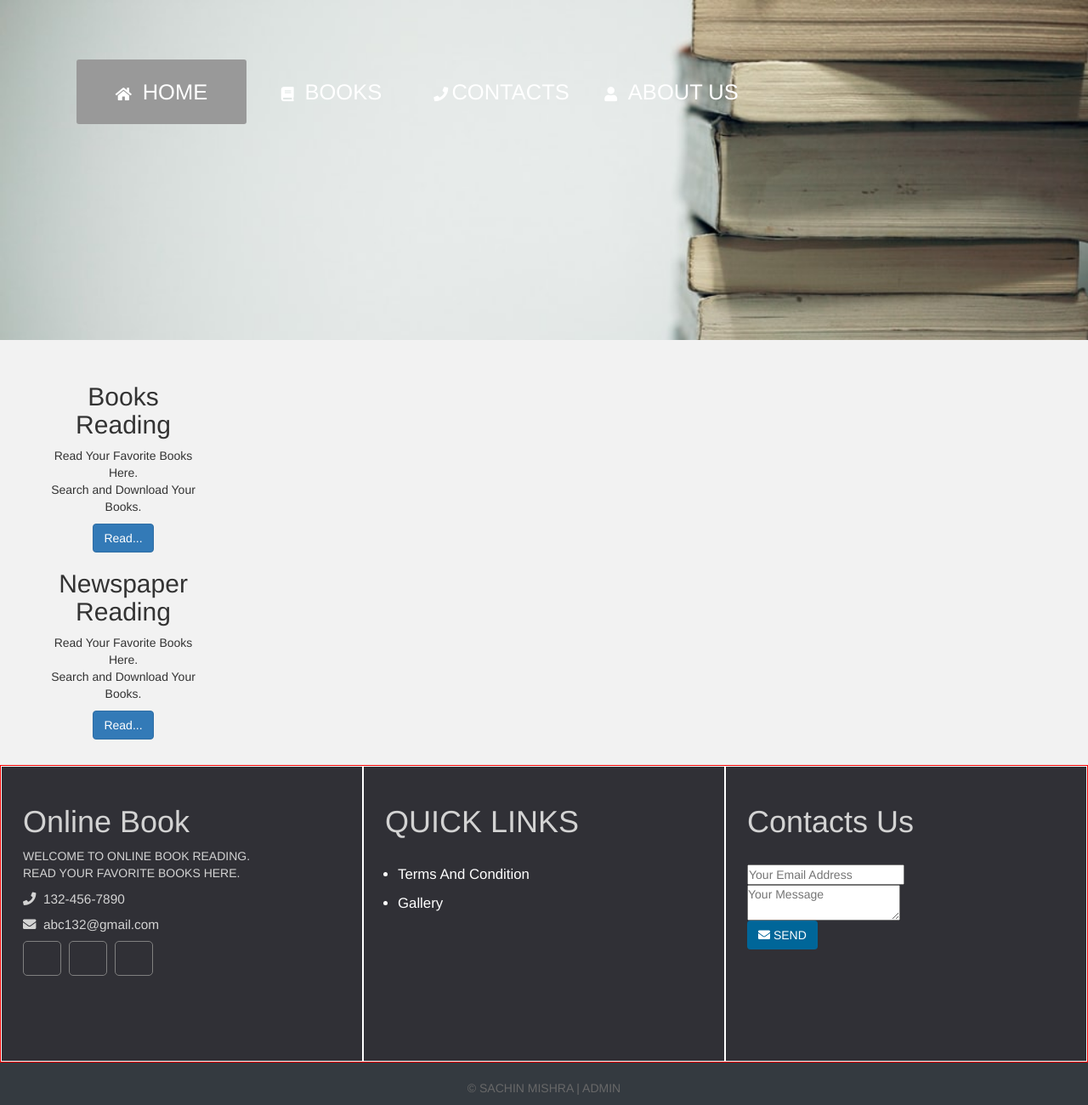
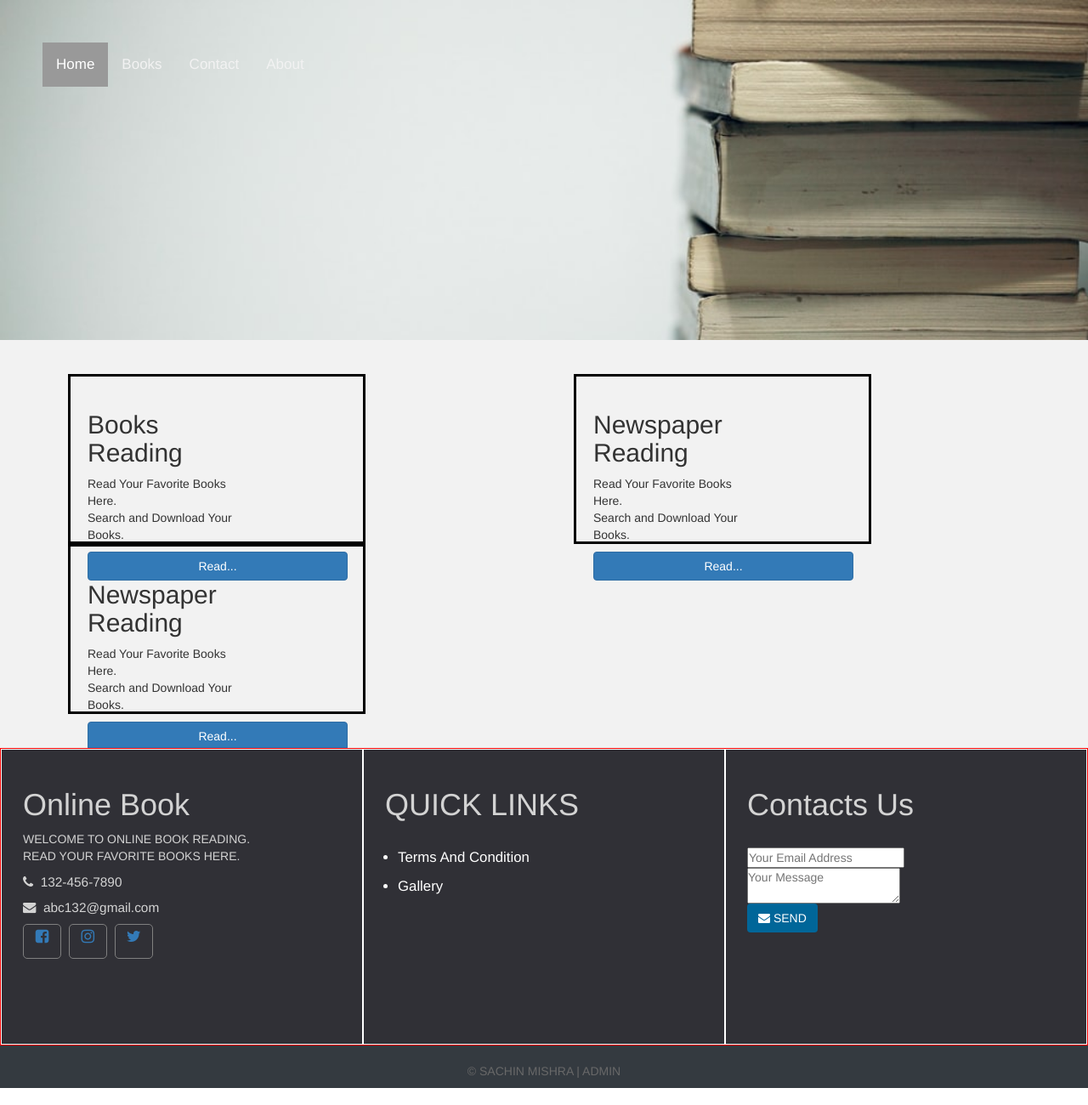
Before and after one commit to 5sachin/SAMPLE-WEBSITE, a Jekyll site: the page index.html, which Jekyll copies as it is, in a window 1280 px wide. Shown: the whole page at 85% size. Built offline with Jekyll 4.4.1, drawn with Linux system fonts in a browser that asks for light colours; a script that is not in the unit is left out.

Commit message:
Sample Webiste

```diff
--- a/css/book.css
+++ b/css/book.css
@@ -11,6 +11,7 @@
   min-height: 100%;
 }
 header{
+  overflow: hidden;
   padding: 50px;
   height: 400px;
   background-image: url("../images/background.jpg");
@@ -27,43 +28,59 @@
   margin: 0 auto;
   padding: 30px 20px;
   min-height: calc(100vh - 400px - 297.87px);
-  text-align: center;
   background-color: #f2f2f2;
 }
-.topnav{
-  margin-top: 20px;
-  margin-left: 40px;
-  background-color:  #999999;
-  width: 30%;
-  top:0;
-  bottom:0;
 
+.topnav {
+  overflow: hidden;
 }
-.topnav ul{
+
+.topnav a {
   float: left;
+  display: block;
+  color: #f2f2f2;
   text-align: center;
+  padding: 14px 16px;
+  text-decoration: none;
   font-size: 17px;
-  text-decoration: none;
-  display: inline-flex;
-  list-style: none;
 }
-.topnav ul li{
-padding: 20px;
-font-size: 1em;
-list-style: none;
-color: white;
-width: 200px;
+
+.topnav a:hover {
+  background-color: #ddd;
+  color: black;
 }
-.topnav ul li a{
+
+.topnav a.active {
+  background-color: #999;
   color: white;
-  text-decoration: none;
 }
-.active, .topnav ul li:hover{
-  background-color: #999999;
-  color: black;
-  border-radius: 3px;
-  text-decoration: none;
+
+.topnav .icon {
+  display: none;
 }
+
+@media screen and (max-width: 600px) {
+  .topnav a:not(:first-child) {display: none;}
+  .topnav a.icon {
+    float: right;
+    display: block;
+  }
+}
+
+@media screen and (max-width: 600px) {
+  .topnav.responsive {position: relative;}
+  .topnav.responsive .icon {
+    position: absolute;
+    right: 0;
+    top: 0;
+  }
+  .topnav.responsive a {
+    float: none;
+    display: block;
+    text-align: left;
+  }
+}
+
 
 .column{
   width: 50%;
@@ -110,10 +127,10 @@
 .shift{
     margin-left: 20px;
 }
-.uiview{
+/*.uiview{
   padding-left: 60px;
   padding-right: 60px;
-}
+}*/
 
 .footer{
   background:#303036;
@@ -206,3 +223,57 @@
   padding: .7rem 1.3rem;
   line-height: 1.3rem;
 }
+
+.show-menu-btn,.hide-menu-btn{
+  transition: 0.4s;
+  font-size: 30px;
+  cursor: pointer;
+  display: none;
+}
+.show-menu-btn{
+  float: left;
+}
+.show-menu-btn i{
+  line-height: 100px;
+}
+#chk{
+  position: absolute;
+  visibility: hidden;
+  z-index: -1111;
+}
+
+.grid-container{
+  display: grid;
+  grid-template-columns: auto auto;
+  padding: 10px;
+  grid-column-gap: 70px;
+}
+
+.grid-item{
+  border:3px solid gray;
+  width: 370px;
+  height: 230px;
+}
+
+@media screen and (max-width: 600px) {
+  .topnav a:not(:first-child) {display: none;}
+  .topnav a.icon {
+    float: right;
+    display: block;
+  }
+}
+
+/* The "responsive" class is added to the topnav with JavaScript when the user clicks on the icon. This class makes the topnav look good on small screens (display the links vertically instead of horizontally) */
+@media screen and (max-width: 600px) {
+  header .topnav.responsive {position: relative;}
+  header .topnav.responsive a.icon {
+    position: absolute;
+    right: 0;
+    top: 0;
+  }
+  .topnav.responsive a {
+    float: none;
+    display: block;
+    text-align: left;
+  }
+}
--- a/css/public.css
+++ b/css/public.css
@@ -184,6 +184,18 @@
   }
 }
 
+@media (max-width: 479px) {
+
+  .grid-container{
+    display: block;
+    vertical-align: text-bottom;
+  }
+  .grid-item{
+    display: block;
+    vertical-align: text-bottom;
+  }
+}
+
 .button{
   align-content: center;
 }
@@ -214,24 +226,28 @@
   font-size: 1.5em;
   text-decoration: none;
 }
-
-table, th, td {
-  border: 1px solid black;
-  border-collapse: collapse;
+.btn-primary{
+  text-align: center;
+  width: 170%;
+  align-self: center;
 }
-th, td {
-  padding: 15px;
-}
-th {
-  text-align: left;
-}
-table {
-  border-spacing: 5px;
-}
-
 
 
 .container{
   display: table;
   box-sizing: border-box;
 }
+
+
+main .grid-container{
+  display: grid;
+  grid-template-columns: auto auto;
+  padding: 10px;
+}
+
+main .grid-item{
+  border:3px solid black;
+  width: 350px;
+  height: 200px;
+  padding: 20px;
+}
--- a/index.html
+++ b/index.html
@@ -1,25 +1,38 @@
 <!DOCTYPE>
 <html lang="en">
 <head>
+  <meta name="viewport" content="width=device-width, initial-scale=1">
 	<meta charset="utf-8">
 	<title>ONLINE BOOKS</title>
-	<!-- <link rel="stylesheet"  href="/css/bootstrap.min.css"> -->
     <link rel="stylesheet"  href="css/book.css">
     <link rel="stylesheet" href="css/bootstrap.min.css">
     <link rel="stylesheet" href="css/common.css">
+    <link rel="stylesheet" href="https://cdnjs.cloudflare.com/ajax/libs/font-awesome/4.7.0/css/font-awesome.min.css">
 </head>
 <body ng-app="bookwebsite">
   <loading class="loading-indicator"></loading>
 	<header>
-        <div class="topnav">
-        <ul>
-          <li ui-sref-active="active" ui-sref="public.home"> <i class="fa fa-home">&nbsp;&nbsp;&nbsp;</i><a href="#">HOME</a></li>
-          <li ui-sref-active="active" ui-sref="public.menu"><i class="fa fa-book">&nbsp;&nbsp;&nbsp;</i><a href="#" >BOOKS</a></li>
-          <li ui-sref-active="active" ui-sref="public.contacts"><i class="fa fa-phone">&nbsp;</i><a href="#">CONTACTS</a></li>
-          <li><i class="fa fa-user">&nbsp;&nbsp;&nbsp;</i><a href="#">ABOUT US</a></li>
-        </ul>
-      </div>
+        <div class="topnav" id="myTopnav">
+  <a ui-sref-active="active" ui-sref="public.home">Home</a>
+  <a ui-sref-active="active" ui-sref="public.menu">Books</a>
+  <a ui-sref-active="active" ui-sref="public.contacts">Contact</a>
+  <a href="#about">About</a>
+  <a href="javascript:void(0);" class="icon" onclick="myFunction()">
+    <i class="fa fa-bars"></i>
+
+  </a>
+</div>
     </header>
+    <script>
+      function myFunction() {
+  var x = document.getElementById("myTopnav");
+  if (x.className === "topnav") {
+    x.className += " responsive";
+  } else {
+    x.className = "topnav";
+  }
+}
+    </script>
 
     <main>
 
--- a/src/public/contacts/contacts.html
+++ b/src/public/contacts/contacts.html
@@ -9,10 +9,10 @@
 		<button>SUBMIT</button>
 	</div>
 	<div class="column">
-		<a>PHONE NUMBER:<a class="btn" href="tel:410-602-5008">
+		<a>PHONE NUMBER:&nbsp;&nbsp;&nbsp;<a class="btn" href="tel:410-602-5008">
             <span class="glyphicon glyphicon-earphone"></span> 410-602-5008
         </a></a><br>
-		<a>EMAIL-ID:ABCDEFGHIJ132@GMAIL.COM</a>
+		<a>EMAIL-ID:&nbsp;&nbsp;&nbsp;ABCDEFGHIJ132@GMAIL.COM</a>
 	</div>
 
 </div>
--- a/src/public/home/home.html
+++ b/src/public/home/home.html
@@ -1,6 +1,6 @@
 <div class="container">
-	<div class="row">
-		<div class="col-4-lg ml-3">
+	<div class="grid-container">
+		<div class="grid-item">
 			<div class="card" style="width: 18rem;">
 			<h2>Books Reading</h2>
 			<p>Read Your Favorite Books Here.<br>
@@ -9,7 +9,16 @@
 			<button class="btn btn-primary" ui-sref="public.menu">Read...</button>
 			</div>
 		</div>
-		<div class="col-4-lg ml-3">
+		<div class="grid-item">
+			<div class="card" style="width: 18rem;">
+			<h2>Newspaper Reading</h2>
+			<p>Read Your Favorite Books Here.<br>
+			Search and Download Your Books.
+			</p>
+			<button class="btn btn-primary">Read...</button>
+		</div>
+		</div>
+		<div class="grid-item">
 			<div class="card" style="width: 18rem;">
 			<h2>Newspaper Reading</h2>
 			<p>Read Your Favorite Books Here.<br>
```
Also changed, not shown: src/public/menu/menu.html (+13 -20 lines), src/bookwebsite.module.js (line endings or trailing spaces).
